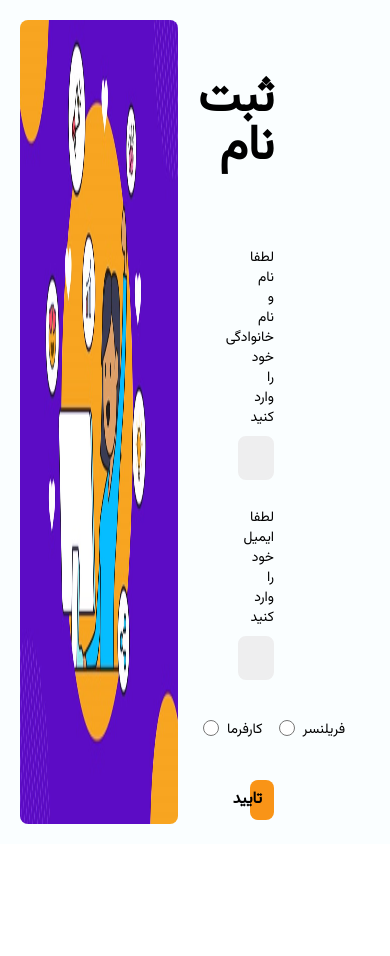
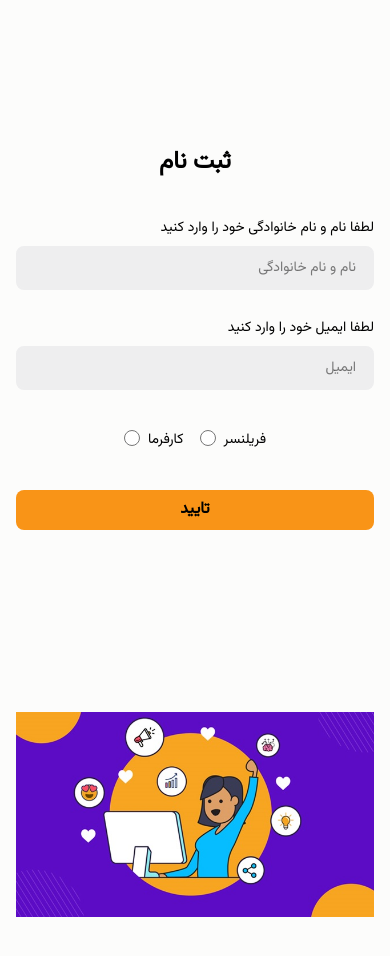
Before and after one commit to FakhriNoorollahi/freelancering-app, a React (Vite) app: page /complete-profile in a window 390 px wide. Shown: the top 956 px of the page. Before the commit the page ends 844 px from the top, so only its background shows below. Built offline with nearby package versions, Linux system fonts and the light colour scheme.

Commit message:
styles/responsive for mobile and tablet and pc

```diff
--- a/src/features/auth/AuthLayout.jsx
+++ b/src/features/auth/AuthLayout.jsx
@@ -1,10 +1,14 @@
 function AuthLayout({ children }) {
   return (
-    <div className="flex h-screen p-5 bg-background">
-      <div className="w-2/5 px-24 space-y-5">{children}</div>
-      <div className="w-3/5">
+    <div className="grid grid-cols-1 md:grid-cols-12 gap-5 p-4 md:p-6 bg-background">
+      <div className="grid grid-cols-1 md:grid-cols-12 col-span-1 md:col-span-6 min-h-[calc(100vh-200px)] md:min-h-0">
+        <div className="col-span-1 md:col-span-8 md:col-start-3 flex flex-col justify-center gap-y-10 ">
+          {children}
+        </div>
+      </div>
+      <div className="col-span-1 md:col-span-6 flex flex-col items-center justify-center py-8 md:py-0 md:h-[calc(100vh-48px)]  rounded-lg overflow-hidden">
         <img
-          className="size-full rounded-lg"
+          className="size-full"
           src="/public/images/image.jpg"
           alt="تصویر فریلنسر"
         />
--- a/src/features/auth/CheckOtp.jsx
+++ b/src/features/auth/CheckOtp.jsx
@@ -57,7 +57,9 @@ function CheckOtp({
 
   return (
     <AuthLayout>
-      <div className="flex flex-col justify-center gap-y-4 h-full">
+      <p className="text-center font-black text-2xl lg:text-4xl">
+        تایید کد یکبار مصرف
+      </p>
       <div className="flex flex-col gap-y-4 text-base">
         <button
           onClick={onBack}
@@ -83,29 +85,21 @@ function CheckOtp({
             </button>
           )}
         </div>
+        <p className="md:font-bold">لطفا کد تایید را وارد کنید</p>
       </div>
       <form className="w-full space-y-8" onSubmit={handleSubmit}>
-          <p className="font-bold">لطفا کد تایید را وارد کنید</p>
         <OtpInput
           value={otp}
           onChange={setOtp}
           numInputs={6}
           renderSeparator={<span>-</span>}
           renderInput={(props) => <input type="number" {...props} />}
-            containerStyle="flex flex-row-reverse justify-center gap-x-1"
+          containerStyle="flex flex-row-reverse gap-x-2"
+          inputStyle="flex-1 border-2 border-solid border-font-secondary focus:border-brand-primary rounded-lg font-bold"
           shouldAutoFocus={true}
-            inputStyle={{
-              width: "2.6rem",
-              padding: "0.5rem 0.2rem",
-              border: "2px solid var(--color-font-secondary)",
-              borderRadius: "0.5rem",
-              focus: "red",
-              fontWeight: "600",
-            }}
         />
         <Button isLoading={isCheckingOtp}>تایید</Button>
       </form>
-      </div>
     </AuthLayout>
   );
 }
--- a/src/features/auth/CompleteProfile.jsx
+++ b/src/features/auth/CompleteProfile.jsx
@@ -40,7 +40,7 @@ function CompleteProfile() {
 
   return (
     <AuthLayout>
-      <h2 className="py-14 text-center">ثبت نام</h2>
+      <p className="text-center font-black text-2xl lg:text-4xl">ثبت نام</p>
       <form className="w-full space-y-10" onSubmit={handleSubmit}>
         <div className="space-y-7">
           <TextField
--- a/src/features/auth/Signin.jsx
+++ b/src/features/auth/Signin.jsx
@@ -5,9 +5,9 @@ import AuthLayout from "./AuthLayout";
 function Signin({ phoneNumber, onChange, sendOtpHandler, isSendingOtp }) {
   return (
     <AuthLayout>
-      <div className="py-16 space-y-5 text-center">
-        <h2>سلام</h2>
-        <h2>خوش آمدید</h2>
+      <div className="space-y-5 text-center mb-10">
+        <p className="font-black text-2xl lg:text-4xl">سلام</p>
+        <p className="font-black text-2xl lg:text-4xl">خوش آمدید</p>
       </div>
       <form className="w-full space-y-7" onSubmit={sendOtpHandler}>
         <TextField
--- a/src/index.css
+++ b/src/index.css
@@ -2,17 +2,21 @@
 @import "./styles/fonts.css";
 
 @theme {
+  /* font */
   --font-sans: Vazirmatn, sans-serif;
+  /* color */
   --color-brand-primary: rgb(249, 148, 23);
   --color-brand-secondary: rgb(93, 56, 145);
   --color-body-input: rgb(238, 238, 239);
   --color-border: rgb(18, 18, 18);
-  --color-background: rgb(250, 254, 255);
+  --color-background: rgb(252, 252, 251);
   --color-success: rgb(70, 137, 102);
   --color-danger: rgb(197, 22, 5);
   --color-font-primary: rgb(31, 23, 23);
   --color-font-secondary: rgb(157, 157, 157);
 }
+
+/* rgb(250, 254, 255) */
 
 @layer base {
   h1 {
```
Lines whose indentation alone changed are shown as unchanged.
